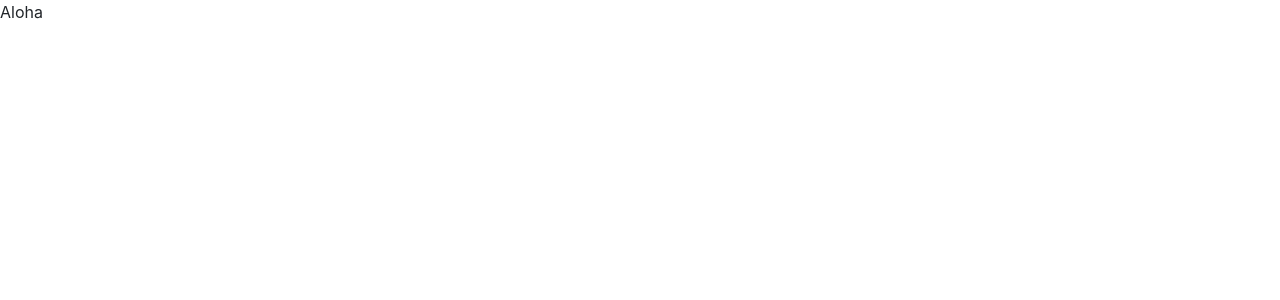
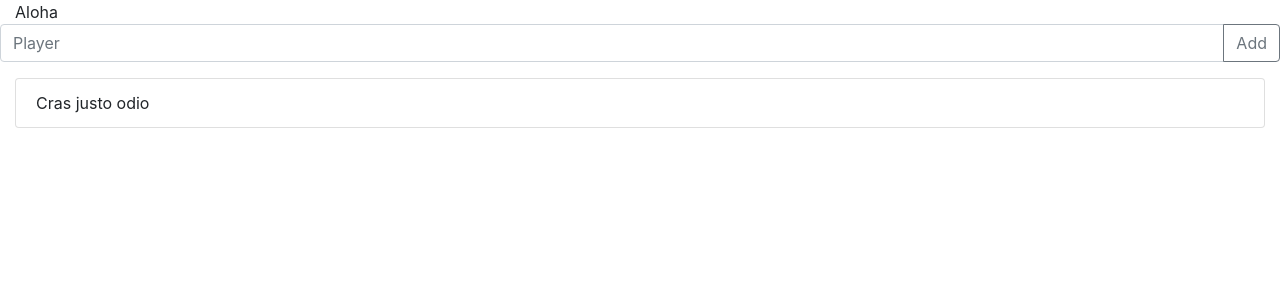
Before and after one commit to mimiflynn/farkle-sc, a React (Create React App) app: page / in a window 1280 px wide. Shown: the top 300 px of the page. Built offline with nearby package versions, Linux system fonts and the light colour scheme.

Commit message:
start add player workflow

```diff
--- a/package.json
+++ b/package.json
@@ -1,5 +1,5 @@
 {
-  "name": "rideshare-react",
+  "name": "farkle-scorecard",
   "version": "0.1.0",
   "private": true,
   "dependencies": {
--- a/src/App.js
+++ b/src/App.js
@@ -1,12 +1,15 @@
 import React from 'react';
+
+import { Players } from './pages/players';
 import './App.scss';
 
 function App() {
     return (
-    <div className="App">
+        <div className="App container-fluid">
             <header className="App-header">
                 Aloha
             </header>
+            <Players />
         </div>
     );
 }
--- a/src/App.scss
+++ b/src/App.scss
@@ -1,8 +1 @@
-@import "../node_modules/bootstrap/scss/functions";
-@import "../node_modules/bootstrap/scss/variables";
-@import "../node_modules/bootstrap/scss/mixins";
-@import "../node_modules/bootstrap/scss/reboot";
-@import "../node_modules/bootstrap/scss/type";
-@import "../node_modules/bootstrap/scss/images";
-@import "../node_modules/bootstrap/scss/code";
-@import "../node_modules/bootstrap/scss/grid";
+@import "../node_modules/bootstrap/scss/bootstrap";
--- /dev/null
+++ b/src/components/add-player.js
@@ -0,0 +1,16 @@
+import React from 'react';
+
+export function AddPlayer(props) {
+    const handleAddPlayer = () => {
+        props.handleSave();
+    };
+
+    return (
+        <div className="input-group mb-3">
+            <input type="text" className="form-control" placeholder="Player" aria-label="Player" aria-describedby="button-addon2" />
+            <div className="input-group-append">
+                <button className="btn btn-outline-secondary" type="button" id="button-addon2" onClick={handleAddPlayer}>Add</button>
+            </div>
+        </div>
+    );
+}
--- /dev/null
+++ b/src/pages/players.js
@@ -0,0 +1,24 @@
+import React from 'react';
+
+import { AddPlayer } from '../components/add-player';
+
+export function Players() {
+    const handleAddPlayer = () => {
+        console.log('handle add player');
+    };
+
+    return (
+        <div>
+            <div className="row players">
+                <AddPlayer handleSave={handleAddPlayer} />
+            </div>
+            <div className="row">
+                <div className="col-12">
+                    <ul className="list-group">
+                        <li className="list-group-item">Cras justo odio</li>
+                    </ul>
+                </div>
+            </div>
+        </div>
+    )
+}
```
Also changed, not shown: src/components/rules.js (added), src/pages/score.js (added), src/state/actions.js (added), src/state/reducers.js (added), 1 other file (tests, documents, lock files or other folders). Lines whose indentation alone changed are shown as unchanged.
